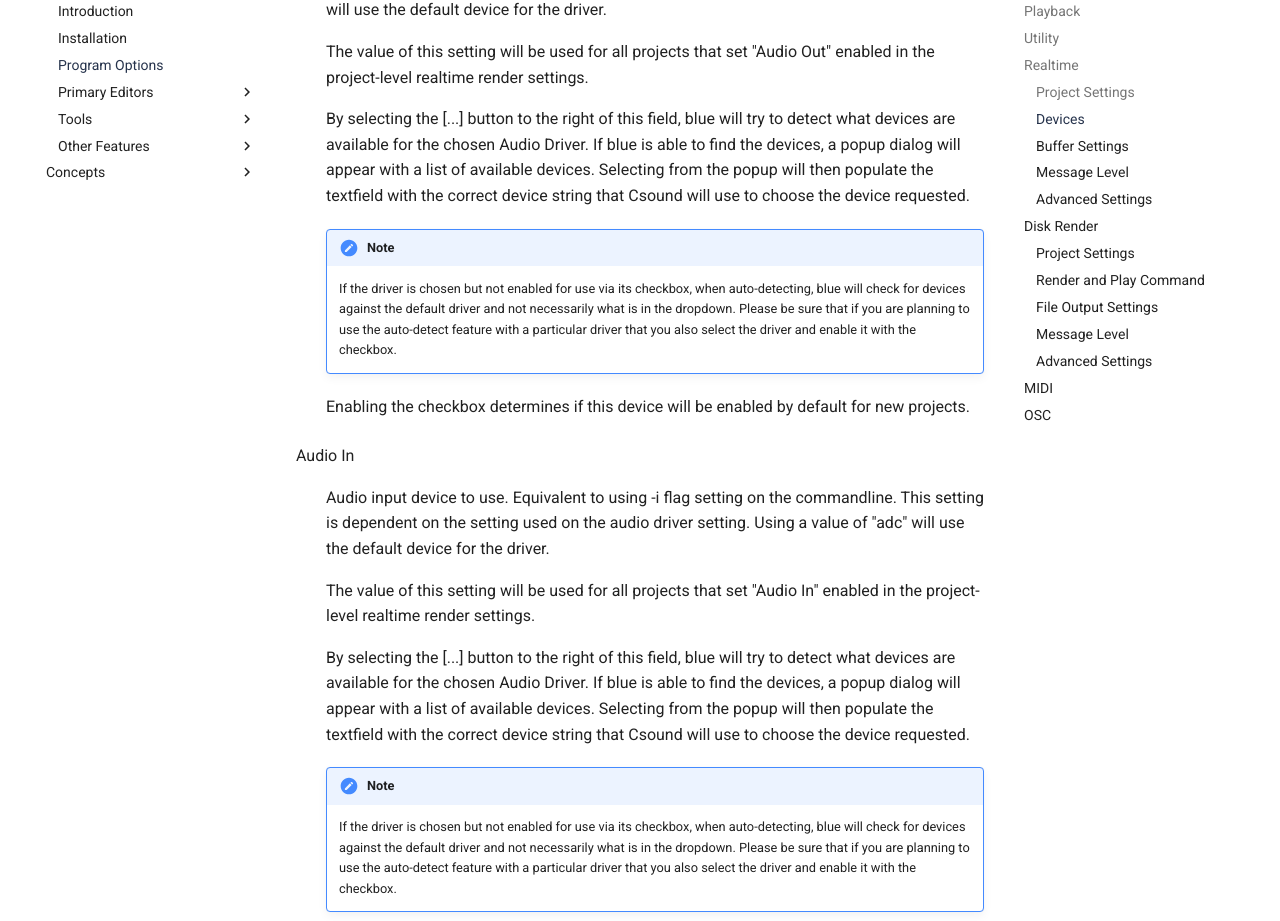
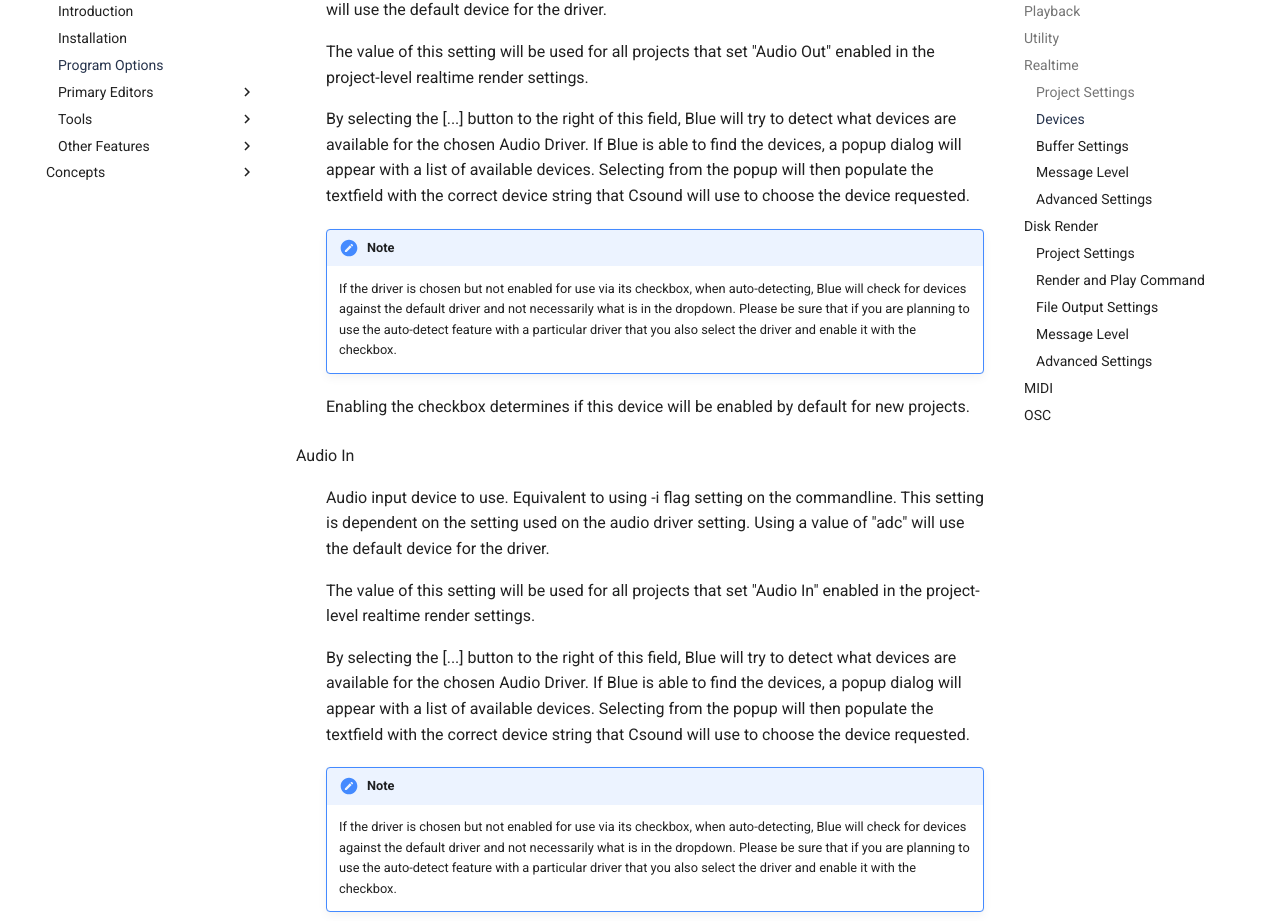
Before and after one commit to kunstmusik/blue-manual, an MkDocs documentation site: the page built from docs/users/gettingStarted/programOptions.md, in a window 1280 px wide and 1400 px high, scrolled down 6462 px. Shown: the part 151-1072 px from the top of the window. Built offline with MkDocs 1.6.1 and Material for MkDocs 9.7.7, drawn with Linux system fonts in a browser that asks for light colours; comment, search, counter and statistics services are not loaded; some of the changed text lies outside the part shown.

```diff
--- a/docs/users/gettingStarted/programOptions.md
+++ b/docs/users/gettingStarted/programOptions.md
@@ -1,7 +1,7 @@
 # Setting Up Program Options
 
 The first thing you'll want to do is set up your Program Options. Some
-settings are required for features of blue to work (e.g., Render
+settings are required for features of Blue to work (e.g., Render
 Settings), while others are there to help setup your project defaults
 and save you time when creating new projects.
 
@@ -13,7 +13,7 @@ To open up the Program Options dialog, go to the File menu and click on
 ![](../../images/programOptions_general.png)
 
 Work Directory
-:   The default directory that blue should open when loading/saving blue
+:   The default directory that Blue should open when loading/saving Blue
     project files.
 
 Maintain Last Window State
@@ -21,7 +21,7 @@ Maintain Last Window State
     starting of program, window states will be restored.
 
 New User Defaults Enabled
-:   Enables default text for different objects in blue. Curently this
+:   Enables default text for different objects in Blue. Curently this
     affects:
 
       - CodeRepository - when adding new Code Snippet
@@ -40,20 +40,20 @@ Show Csound Output
 :   If this is enabled, output from rendering with Csound will be shown
     in the Csound Output Dialog (accessible from the Window menu or
     available with the F7 shortcut). If disabled, output will be shown
-    in the std.out of the console that opens when blue starts. (If the
-    blue starter script has been modified not to show the console by
+    in the std.out of the console that opens when Blue starts. (If the
+    Blue starter script has been modified not to show the console by
     using javaw instead of java, then the output will not be able to be
     seen). It is recommended to enable this option.
 
 Message Colors Enabled
 :   Since Csound5, the default for printed messages is to show them with
     colors by using ANSI text modifiers. However, this only works within
-    ANSI-compliant consoles, and does not work within blue's Csound
+    ANSI-compliant consoles, and does not work within Blue's Csound
     Output Dialog. It is recommended to keep this disabled if the "Show
     Csound Output" option is enabled.
 
 Language
-:   Which language to use for blue. This affects the labels of the User
+:   Which language to use for Blue. This affects the labels of the User
     Interface, messages given to the user in dialog boxes, menu titles,
     etc. (Translation files may not always be up to of date so some UI
     items may not be translated when not in English.)
@@ -63,7 +63,7 @@ Language
 ![](../../images/programOptions_projectDefaults.png)
 
 These settings are used whenever new projects are created as defaults
-for the project, unless a default.blue file is found in the user's blue
+for the project, unless a default.blue file is found in the user's Blue
 home directory, in which case the settings from the default.blue file
 are used.
 
@@ -71,7 +71,7 @@ Author
 :   Default author to use in new projects.
 
 Mixer Enabled
-:   Enable using the blue Mixer in new projects by default.
+:   Enable using the Blue Mixer in new projects by default.
 
 ## Playback
 
@@ -89,7 +89,7 @@ Latency Correction
     the user's sound playback mechanism. For example, if latency is
     quite bad on your soundcard and there is a delay of .5 seconds
     between when audio is passed to your soundcard and when the audio is
-    actually realized from the DAC, the visual time pointer for blue may
+    actually realized from the DAC, the visual time pointer for Blue may
     appear ahead in time of what is being heard. Using a .5 value for
     latency correction would correct for this.
 
@@ -98,7 +98,7 @@ Latency Correction
 ![ Program Options - Utility ](../../images/programOptions_utility.png)
 
 Csound Executable
-:   This is the command for what version of Csound to execute when blue
+:   This is the command for what version of Csound to execute when Blue
     uses utilities that depend on Csound (for example, freezing
     SoundObjects, the SoundFont Viewer utility). The default value of
     "csound" works if you have a version of Csound in your path named
@@ -110,7 +110,7 @@ Csound Executable
         to call Csound and no other flags should be added here.
 
 Freeze Flags
-:   These are the flags for Csound that blue uses when performing
+:   These are the flags for Csound that Blue uses when performing
     SoundObject freezing. Defaults are "-Ado" for Mac and "-Wdo" for all
     other operating systems. Users may wish to modify this value if they
     would their frozen soundObjects to be in a different format, i.e.
@@ -123,7 +123,7 @@ Freeze Flags
 ### Project Settings
 
 Csound Executable
-:   This is a command for what version of Csound to execute when blue
+:   This is a command for what version of Csound to execute when Blue
     renders the project in realtime. The default value of "csound" works
     if you have a version of Csound in your path named "csound". You may
     use any command here that would call csound that would work as if
@@ -184,9 +184,9 @@ Audio Out
     The value of this setting will be used for all projects that set
     "Audio Out" enabled in the project-level realtime render settings.
 
-    By selecting the \[...\] button to the right of this field, blue
+    By selecting the \[...\] button to the right of this field, Blue
     will try to detect what devices are available for the chosen Audio
-    Driver. If blue is able to find the devices, a popup dialog will
+    Driver. If Blue is able to find the devices, a popup dialog will
     appear with a list of available devices. Selecting from the popup
     will then populate the textfield with the correct device string that
     Csound will use to choose the device requested.
@@ -194,7 +194,7 @@ Audio Out
     !!! note
 
         If the driver is chosen but not enabled for use via its checkbox,
-        when auto-detecting, blue will check for devices against the default
+        when auto-detecting, Blue will check for devices against the default
         driver and not necessarily what is in the dropdown. Please be sure
         that if you are planning to use the auto-detect feature with a
         particular driver that you also select the driver and enable it with
@@ -212,16 +212,16 @@ Audio In
     The value of this setting will be used for all projects that set
     "Audio In" enabled in the project-level realtime render settings.
 
-    By selecting the \[...\] button to the right of this field, blue
+    By selecting the \[...\] button to the right of this field, Blue
     will try to detect what devices are available for the chosen Audio
-    Driver. If blue is able to find the devices, a popup dialog will
+    Driver. If Blue is able to find the devices, a popup dialog will
     appear with a list of available devices. Selecting from the popup
     will then populate the textfield with the correct device string that
     Csound will use to choose the device requested.
 
     !!! note
         If the driver is chosen but not enabled for use via its checkbox,
-        when auto-detecting, blue will check for devices against the default
+        when auto-detecting, Blue will check for devices against the default
         driver and not necessarily what is in the dropdown. Please be sure
         that if you are planning to use the auto-detect feature with a
         particular driver that you also select the driver and enable it with
@@ -246,16 +246,16 @@ MIDI Out
     The value of this setting will be used for all projects that set
     "MIDI Out" enabled in the project-level realtime render settings.
 
-    By selecting the \[...\] button to the right of this field, blue
+    By selecting the \[...\] button to the right of this field, Blue
     will try to detect what devices are available for the chosen MIDI
-    Driver. If blue is able to find the devices, a popup dialog will
+    Driver. If Blue is able to find the devices, a popup dialog will
     appear with a list of available devices. Selecting from the popup
     will then populate the textfield with the correct device string that
     Csound will use to choose the device requested.
 
     !!! note
 
-        If the driver is chosen but not enabled for use via its checkbox, when auto-detecting, blue will check for devices against the default
+        If the driver is chosen but not enabled for use via its checkbox, when auto-detecting, Blue will check for devices against the default
         driver and not necessarily what is in the dropdown. Please be sure
         that if you are planning to use the auto-detect feature with a
         particular driver that you also select the driver and enable it with
@@ -272,9 +272,9 @@ MIDI In
     The value of this setting will be used for all projects that set
     "MIDI In" enabled in the project-level realtime render settings.
 
-    By selecting the \[...\] button to the right of this field, blue
+    By selecting the \[...\] button to the right of this field, Blue
     will try to detect what devices are available for the chosen MIDI
-    Driver. If blue is able to find the devices, a popup dialog will
+    Driver. If Blue is able to find the devices, a popup dialog will
     appear with a list of available devices. Selecting from the popup
     will then populate the textfield with the correct device string that
     Csound will use to choose the device requested.
@@ -282,7 +282,7 @@ MIDI In
     !!! note
 
         If the driver is chosen but not enabled for use via its checkbox,
-        when auto-detecting, blue will check for devices against the default
+        when auto-detecting, Blue will check for devices against the default
         driver and not necessarily what is in the dropdown. Please be sure
         that if you are planning to use the auto-detect feature with a
         particular driver that you also select the driver and enable it with
@@ -335,7 +335,7 @@ Advanced Settings
 ### Project Settings
 
 Csound Executable
-:   This is a command for what version of csound to execute when blue
+:   This is a command for what version of csound to execute when Blue
     renders the project to disk. The default value of "csound" works if
     you have a version of Csound in your path named "csound". You may
     use any command here that would call csound that would work as if
@@ -381,7 +381,7 @@ nchnls
 
 Enabled
 :   Enable using custom play command when using "Render and Play". If
-    not enabled, blue's built-in audio player will be used once the
+    not enabled, Blue's built-in audio player will be used once the
     project is finished rendering to disk.
 
 Command
@@ -455,8 +455,8 @@ Advanced Settings
 ![](../../images/programOptions_midi.png)
 
 These settings are for blue's MIDI input, used with
-[blueLive](../primaryEditors/blueLive). The table shows what devices are currently
-available, and whether they are enabled for use with blueLive or not.
+[BlueLive](../primaryEditors/blueLive). The table shows what devices are currently
+available, and whether they are enabled for use with BlueLive or not.
 You can use the "rescan" button to search for devices if you have just
 plugged in a device.
 
@@ -464,9 +464,9 @@ plugged in a device.
 
 ![](../../images/programOptions_osc.png)
 
-This allows you to set what port blue will listen to for incoming OSC
+This allows you to set what port Blue will listen to for incoming OSC
 messages. Defaults to 8000. The following messages are understood by
-blue:
+Blue:
 
   - /score/play
 
```
Also changed, not shown: docs/users/gettingStarted/tools/codeRepository.md (+1 -1 lines).
